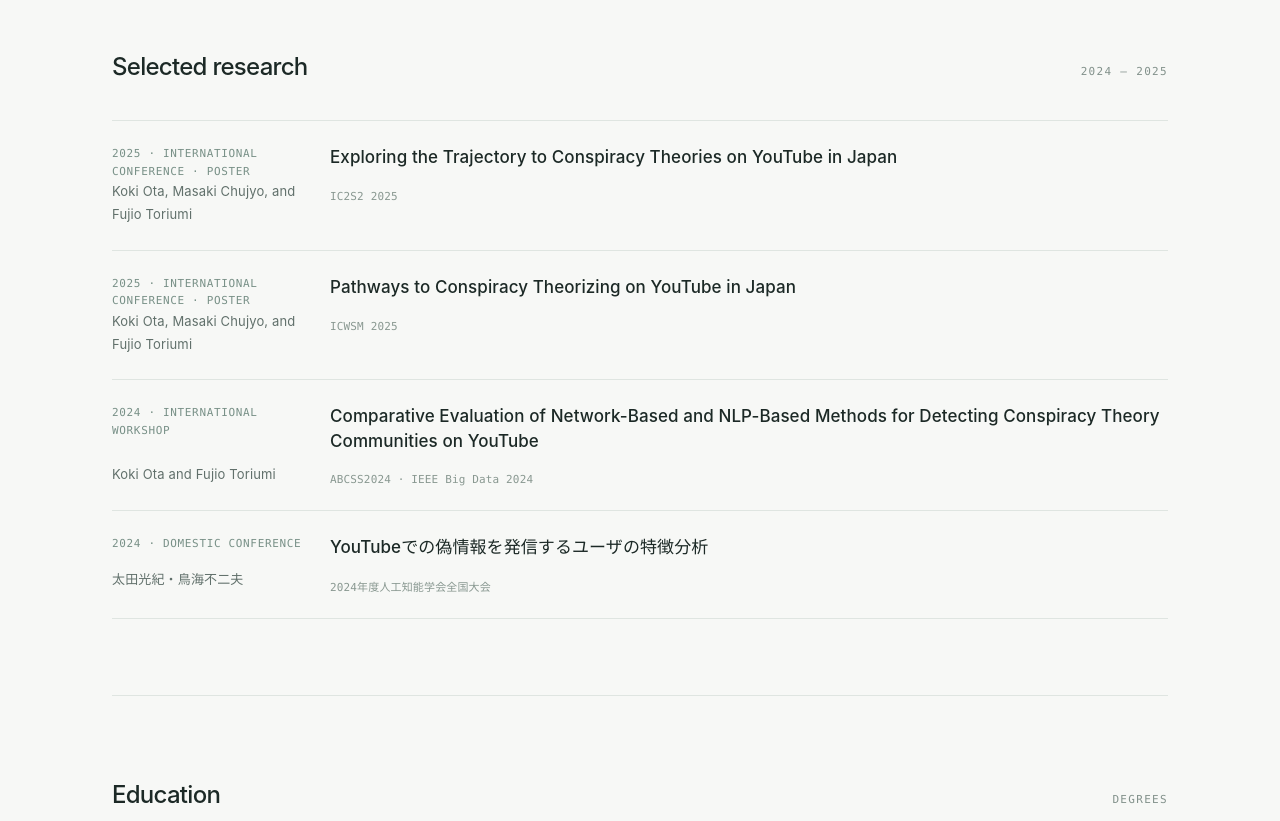
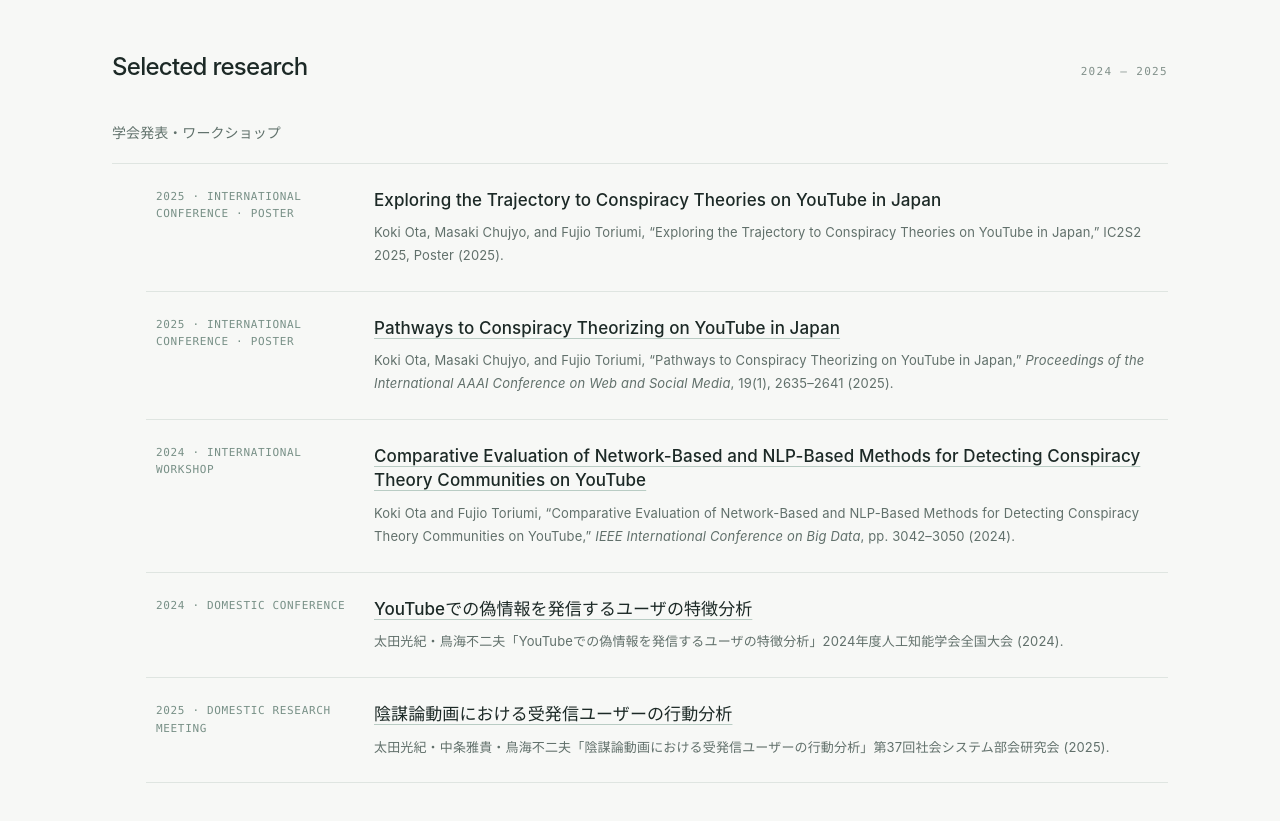
Before and after one commit to koki-ota0/atlas-of-publications, a website: page index.html in a window 1280 px wide. Shown: the part 500-1321 px from the top of the page. Drawn offline with Linux system fonts and the light colour scheme.

Commit message:
format public publications as linked citations

```diff
--- a/index.html
+++ b/index.html
@@ -611,9 +611,10 @@ body.playful-mode #playful-site{display:block}
 .simple-section h2{font-size:24px;font-weight:500;letter-spacing:-.03em;margin:0;color:#1c2926}
 .simple-section-label{font:11px var(--mono);color:#82918b;letter-spacing:.12em;text-transform:uppercase}
 .simple-research{display:block;border-top:1px solid #dfe5e1}
-.simple-paper{display:grid;grid-template-columns:190px minmax(0,1fr);column-gap:28px;padding:24px 0;border-bottom:1px solid #dfe5e1}.simple-paper:hover{background:rgba(232,238,234,.45)}
+.simple-list-heading{font-size:14px;font-weight:500;margin:0 0 16px;color:#60716b}.simple-publications{margin:0;padding:0 0 0 34px;border-top:1px solid #dfe5e1}.simple-paper{display:grid;grid-template-columns:190px minmax(0,1fr);column-gap:28px;padding:24px 12px 24px 10px;border-bottom:1px solid #dfe5e1}.simple-paper:hover{background:rgba(232,238,234,.45)}
 .simple-paper-meta{font:11px var(--mono);color:#789087;letter-spacing:.06em;line-height:1.6}
 .simple-paper h3{font-size:17px;line-height:1.45;font-weight:500;margin:0 0 9px;color:#1c2926}
+.simple-paper h3 a{color:inherit;text-decoration:underline;text-decoration-color:#b9ccc4;text-underline-offset:4px}.simple-paper h3 a:hover{color:#41675a;text-decoration-color:#41675a}
 .simple-paper p{font-size:13px;line-height:1.75;color:#61706b;margin:0}.simple-paper .simple-kind{font:11px var(--mono);color:#899891;margin-top:10px}
 .simple-education{display:block;border-top:1px solid #dfe5e1}
 .simple-edu{display:grid;grid-template-columns:190px minmax(0,1fr);column-gap:28px;padding:22px 0;border-bottom:1px solid #dfe5e1}.simple-edu-year{font:11px var(--mono);color:#789087}.simple-edu h3{font-size:18px;font-weight:500;margin:0 0 7px}.simple-edu p{margin:0;color:#60716b;font-size:13px}
@@ -638,12 +639,14 @@ body.playful-mode #playful-site{display:block}
     </section>
     <section class="simple-section" id="simple-research" aria-labelledby="simple-research-title">
       <div class="simple-section-head"><h2 id="simple-research-title">Selected research</h2><span class="simple-section-label">2024 — 2025</span></div>
-      <div class="simple-research">
-        <article class="simple-paper"><div class="simple-paper-meta">2025 · INTERNATIONAL CONFERENCE · POSTER</div><h3>Exploring the Trajectory to Conspiracy Theories on YouTube in Japan</h3><p>Koki Ota, Masaki Chujyo, and Fujio Toriumi</p><div class="simple-kind">IC2S2 2025</div></article>
-        <article class="simple-paper"><div class="simple-paper-meta">2025 · INTERNATIONAL CONFERENCE · POSTER</div><h3>Pathways to Conspiracy Theorizing on YouTube in Japan</h3><p>Koki Ota, Masaki Chujyo, and Fujio Toriumi</p><div class="simple-kind">ICWSM 2025</div></article>
-        <article class="simple-paper"><div class="simple-paper-meta">2024 · INTERNATIONAL WORKSHOP</div><h3>Comparative Evaluation of Network-Based and NLP-Based Methods for Detecting Conspiracy Theory Communities on YouTube</h3><p>Koki Ota and Fujio Toriumi</p><div class="simple-kind">ABCSS2024 · IEEE Big Data 2024</div></article>
-        <article class="simple-paper"><div class="simple-paper-meta">2024 · DOMESTIC CONFERENCE</div><h3>YouTubeでの偽情報を発信するユーザの特徴分析</h3><p>太田光紀・鳥海不二夫</p><div class="simple-kind">2024年度人工知能学会全国大会</div></article>
-      </div>
+      <h3 class="simple-list-heading">学会発表・ワークショップ</h3>
+      <ol class="simple-publications">
+        <li class="simple-paper"><div class="simple-paper-meta">2025 · INTERNATIONAL CONFERENCE · POSTER</div><div><h3>Exploring the Trajectory to Conspiracy Theories on YouTube in Japan</h3><p>Koki Ota, Masaki Chujyo, and Fujio Toriumi, “Exploring the Trajectory to Conspiracy Theories on YouTube in Japan,” IC2S2 2025, Poster (2025).</p></div></li>
+        <li class="simple-paper"><div class="simple-paper-meta">2025 · INTERNATIONAL CONFERENCE · POSTER</div><div><h3><a href="https://doi.org/10.1609/icwsm.v19i1.35965" target="_blank" rel="noreferrer">Pathways to Conspiracy Theorizing on YouTube in Japan</a></h3><p>Koki Ota, Masaki Chujyo, and Fujio Toriumi, “Pathways to Conspiracy Theorizing on YouTube in Japan,” <i>Proceedings of the International AAAI Conference on Web and Social Media</i>, 19(1), 2635–2641 (2025).</p></div></li>
+        <li class="simple-paper"><div class="simple-paper-meta">2024 · INTERNATIONAL WORKSHOP</div><div><h3><a href="https://jglobal.jst.go.jp/en/public/202502256616940397" target="_blank" rel="noreferrer">Comparative Evaluation of Network-Based and NLP-Based Methods for Detecting Conspiracy Theory Communities on YouTube</a></h3><p>Koki Ota and Fujio Toriumi, “Comparative Evaluation of Network-Based and NLP-Based Methods for Detecting Conspiracy Theory Communities on YouTube,” <i>IEEE International Conference on Big Data</i>, pp. 3042–3050 (2024).</p></div></li>
+        <li class="simple-paper"><div class="simple-paper-meta">2024 · DOMESTIC CONFERENCE</div><div><h3><a href="https://doi.org/10.11517/pjsai.JSAI2024.0_2I4OS1b01" target="_blank" rel="noreferrer">YouTubeでの偽情報を発信するユーザの特徴分析</a></h3><p>太田光紀・鳥海不二夫「YouTubeでの偽情報を発信するユーザの特徴分析」2024年度人工知能学会全国大会 (2024).</p></div></li>
+        <li class="simple-paper"><div class="simple-paper-meta">2025 · DOMESTIC RESEARCH MEETING</div><div><h3><a href="https://www.torilab.net/people/tori/papers" target="_blank" rel="noreferrer">陰謀論動画における受発信ユーザーの行動分析</a></h3><p>太田光紀・中条雅貴・鳥海不二夫「陰謀論動画における受発信ユーザーの行動分析」第37回社会システム部会研究会 (2025).</p></div></li>
+      </ol>
     </section>
     <section class="simple-section" id="simple-education" aria-labelledby="simple-education-title">
       <div class="simple-section-head"><h2 id="simple-education-title">Education</h2><span class="simple-section-label">Degrees</span></div>
```
